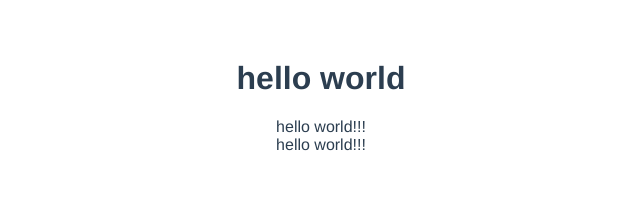
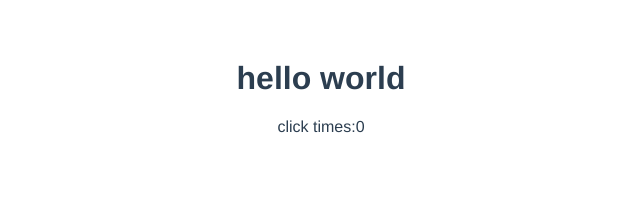
Before and after one commit to JYDwayne/whatisvuex, a Vue app: page / in a window 1280 px wide. Shown: the top 208 px of the page, without its empty margins (319-959 px from the left). Built offline with nearby package versions, Linux system fonts and the light colour scheme.

Commit message:
"init first store"

```diff
--- a/src/App.vue
+++ b/src/App.vue
@@ -1,7 +1,6 @@
 <template>
   <div id="app">
     <HelloWorld msg="hello world"/>
-    <vuex-app></vuex-app>
     <vuex-app></vuex-app>
   </div>
 </template>
--- a/src/components/VuexApp.vue
+++ b/src/components/VuexApp.vue
@@ -1,6 +1,6 @@
 <template>
 	<div>
-		hello world!!!
+		click times:{{clickNum}}
 	</div>
 </template>
 
@@ -14,6 +14,12 @@ export default {
 
     };
   },
+  computed: {
+  	clickNum() {
+  		// console.log(this.$store.state)
+  		return this.$store.state.count
+  	}
+  }
 };
 </script>
 
--- a/src/main.js
+++ b/src/main.js
@@ -1,13 +1,11 @@
 import Vue from 'vue'
 import App from './App.vue'
-import Stroe from './store/index'
+import store from './store/index'
 
 Vue.config.productionTip = false
 
 
-console.log(Stroe)
-
 new Vue({
   render: h => h(App),
-  Stroe
+  store
 }).$mount('#app')
```
